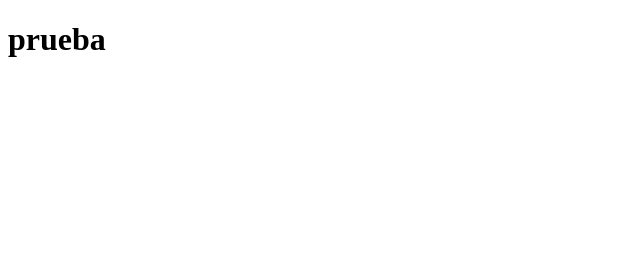
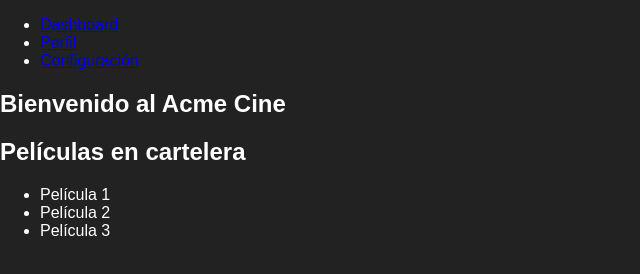
Before and after one commit to juanda137/PROYECTO_Gestion_Cine_BenavidesFiallo_JuanDavid, a website: page public/pages/dashboard.html in a window 1280 px wide. Shown: the whole page, without its empty margins (0-640 px from the left). Drawn offline with Linux system fonts and the light colour scheme.

Commit message:
añadimos dashboard solo html y css

```diff
--- /dev/null
+++ b/public/css/dashboard.css
@@ -0,0 +1,22 @@
+body {
+    font-family: Arial, sans-serif;
+    background: #222;
+    color: #fff;
+    height: 100vh;
+    margin: 0;
+}
+
+.option-btn {
+    padding: 20px 40px;
+    font-size: 1.2em;
+    border: none;
+    border-radius: 8px;
+    background: #e50914;
+    color: #fff;
+    cursor: pointer;
+    transition: background 0.2s;
+}
+
+.option-btn:hover {
+    background: #b00610;
+}
--- a/public/pages/dashboard.html
+++ b/public/pages/dashboard.html
@@ -1,11 +1,38 @@
 <!DOCTYPE html>
 <html lang="en">
+
 <head>
     <meta charset="UTF-8">
     <meta name="viewport" content="width=device-width, initial-scale=1.0">
     <title>Document</title>
+    <link rel="stylesheet" href="../css/dashboard.css">
 </head>
+
 <body>
-    <h1>prueba</h1>
+    <nav>
+        <ul>
+            <li><a href="/pages/dashboard.html">Dashboard</a></li>
+            <li><a href="/pages/profile.html">Perfil</a></li>
+            <li><a href="/pages/settings.html">Configuración</a></li>
+        </ul>
+    </nav>
+    <section>
+        <h1>Bienvenido al Acme Cine</h1>
+        <div class="Cine-Dashboard">
+
+        </div>
+    </section>
+
+    <section class="Peliculas-Dashboard">
+        <h2>Películas en cartelera</h2>
+        <div>
+            <ul>
+                <li>Película 1</li>
+                <li>Película 2</li>
+                <li>Película 3</li>
+            </ul>
+        </div>
+    </section>
 </body>
+
 </html>
```
